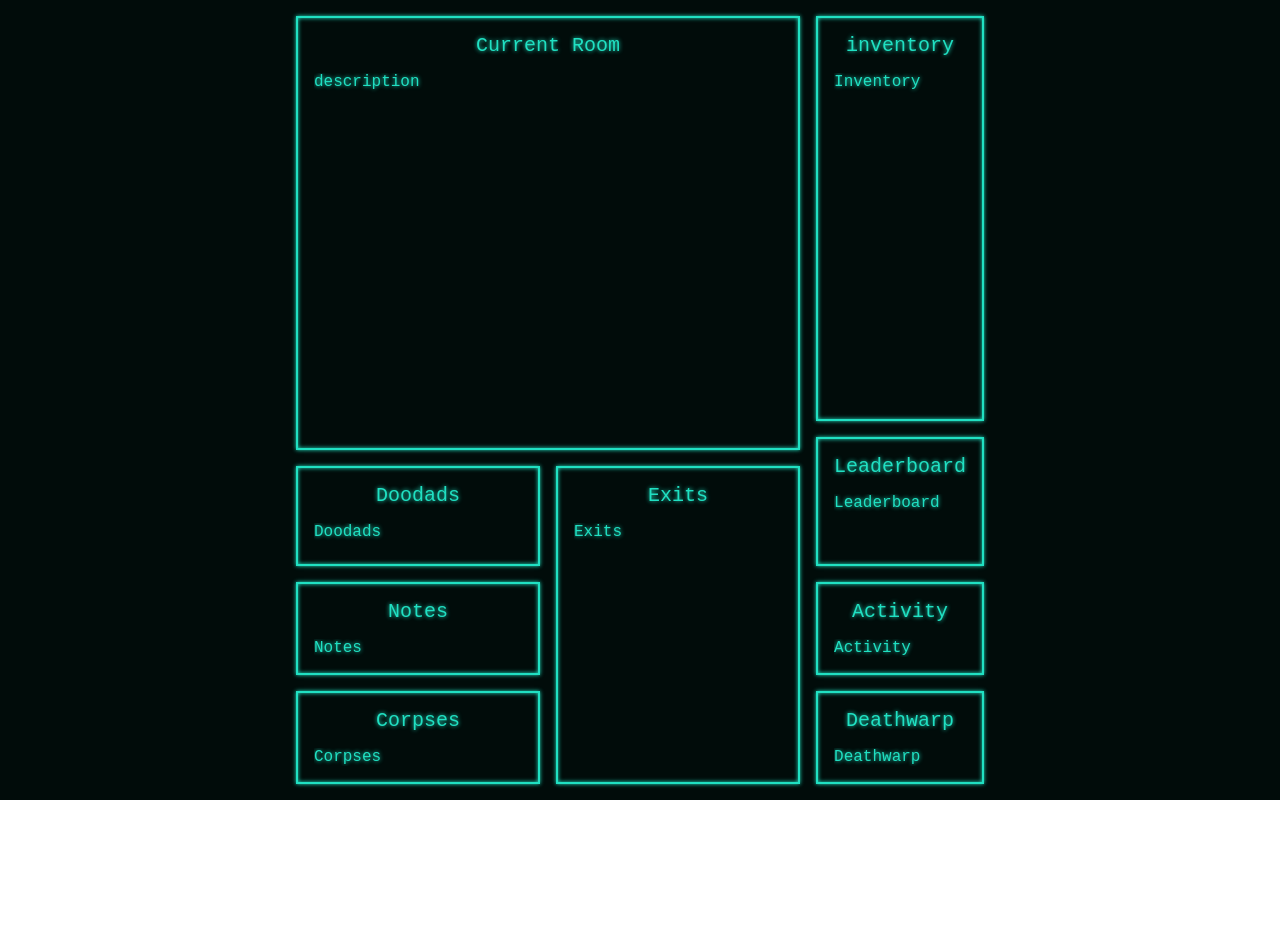
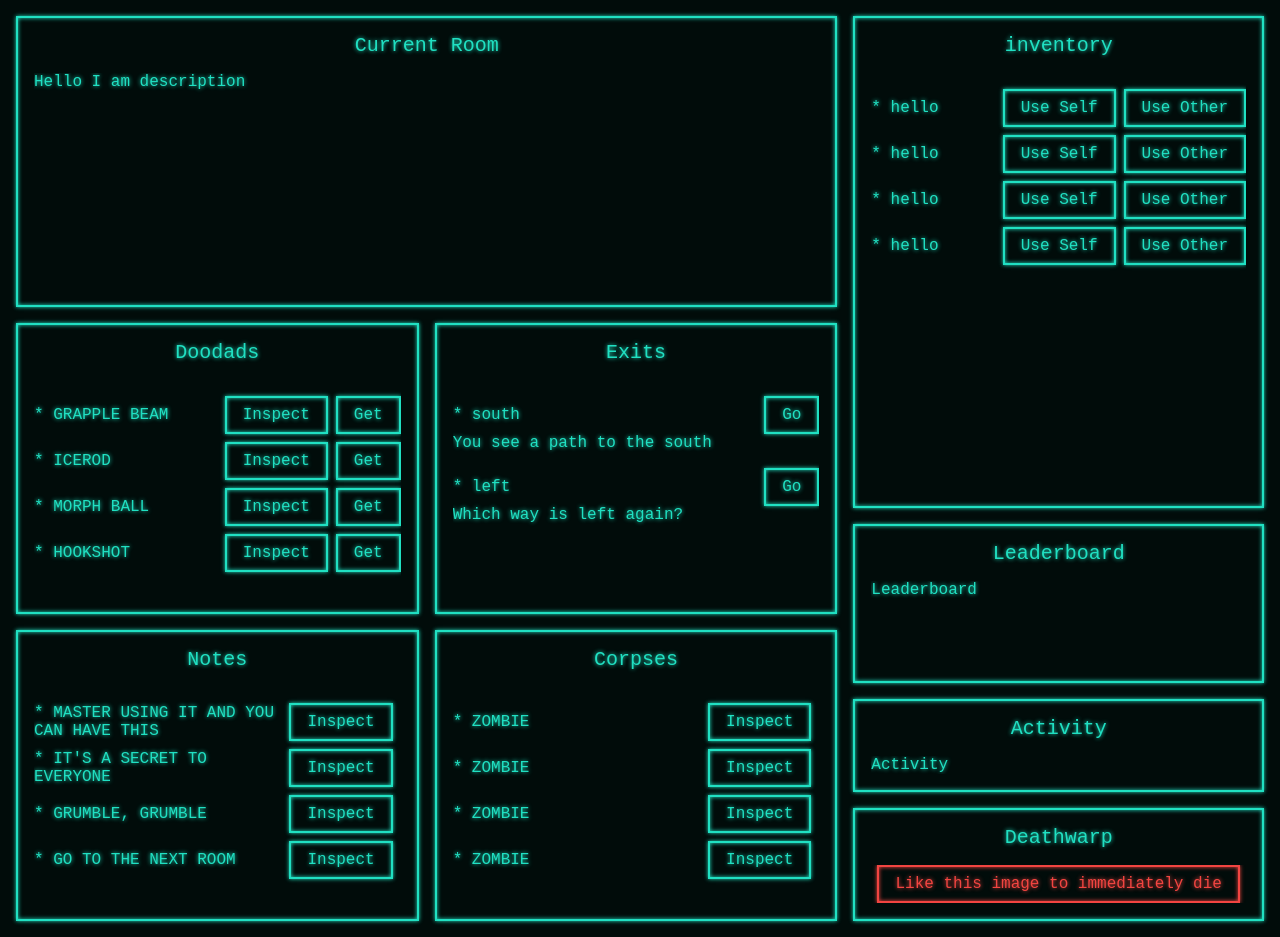
Before and after one commit to markgoetz/meta-zork-g, a React (Create React App) app: page / in a window 1280 px wide. Both pictures are taken after typing "Sample" into the empty fields and a click on the button "Enter". Before the commit the page ends 800 px from the top, so only its background shows below. Built offline with nearby package versions, Linux system fonts and the light colour scheme; a web font is replaced by a local one.

Commit message:
Add interface and stub game interaction methods

```diff
--- a/src/api/character.ts
+++ b/src/api/character.ts
@@ -4,6 +4,7 @@ import Response from '../definitions/Response';
 import Score from '../definitions/Score';
 import Adventurer from '../definitions/Adventurer';
 import Activity from '../definitions/Activity';
+import InventoryItem from '../definitions/InventoryItem';
 
 type AdventurerObject = {
     adventurer: Adventurer,
@@ -17,8 +18,8 @@ const me = async () => {
 
 const inventory = async () => {
     const client = getClient();
-    const response = await(client.get(CHARACTER.INVENTORY)) as Response<any[]>;
-    return response;
+    const response = await(client.get(CHARACTER.INVENTORY)) as Response<InventoryItem[]>;
+    return response.response;
 };
 
 const origin = async () => {
--- a/src/api/utils/client.ts
+++ b/src/api/utils/client.ts
@@ -10,6 +10,7 @@ const getClient = () => {
         transformResponse: [
             function(data: any) {
                 console.log(data);
+                return data;
             }
         ],
         baseURL: 'https://nerdzork.nerderylabs.com/api/',
--- a/src/components/Box.tsx
+++ b/src/components/Box.tsx
@@ -1,5 +1,5 @@
 /** @jsx jsx */
-import { jsx, css } from '@emotion/core'
+import { jsx, css } from '@emotion/core';
 import { SIZES, SHADOWS, BORDERS } from '../styling/variables';
 
 const boxStyle = css({
--- a/src/components/Button.tsx
+++ b/src/components/Button.tsx
@@ -24,6 +24,9 @@ const secondaryStyle = css({
     boxShadow: `${SHADOWS.SECONDARY_GLOW}, inset ${SHADOWS.SECONDARY_GLOW}`,
     color: COLORS.SECONDARY,
     textShadow: SHADOWS.SECONDARY_GLOW,
+    '&:hover, &:focus': {
+        backgroundColor: COLORS.SECONDARY,
+    }
 });
 
 type Props = React.HTMLProps<HTMLButtonElement> & {
--- /dev/null
+++ b/src/components/DoodadList.tsx
@@ -0,0 +1,47 @@
+/** @jsx jsx */
+import { jsx, css } from '@emotion/core'
+import Doodad from '../definitions/Doodad'
+import Button from './Button';
+import { SIZES } from '../styling/variables';
+import List from './List';
+
+type Props = {
+    doodads: Doodad[],
+    onGet?: (slug: string) => void,
+    onInspect: (slug: string) => void,
+};
+
+const bulletStyle = css({
+    '::before': {
+        content: '"* "',
+    }
+});
+
+const itemStyle = css({
+    display: 'grid',
+    gridTemplateColumns: '1fr auto auto',
+    width: '100%',
+    gridGap: SIZES.HALF,
+    paddingBottom: SIZES.HALF,
+    alignItems: 'center',
+});
+
+const DoodadList: React.FunctionComponent<Props> = ({ doodads, onGet, onInspect }) => (
+    <List>
+        {doodads.map(
+            doodad => (
+                <li key={doodad.slug}>
+                    <div css={itemStyle}>
+                        <div css={bulletStyle}>{doodad.lookMessage}</div>
+                        <Button type="button" onClick={() => onInspect(doodad.slug)}>Inspect</Button>
+                        {onGet && (
+                            <Button type="button" onClick={() => onGet(doodad.slug)}>Get</Button>
+                        )}
+                    </div>
+                </li>
+            )
+        )}
+    </List>
+);
+
+export default DoodadList;
--- /dev/null
+++ b/src/components/ExitList.tsx
@@ -0,0 +1,53 @@
+/** @jsx jsx */
+import { jsx, css } from '@emotion/core';
+import { SIZES } from '../styling/variables';
+import Button from './Button';
+import List from './List';
+
+type Props = {
+    exits: string[],
+    exitDescriptions: { [key: string] : string },
+    onMove: (direction: string) => void,
+};
+
+const directionStyle = css({
+    '::before': {
+        content: '"* "',
+    },
+    gridArea: 'direction',
+});
+
+const buttonStyle = css({ gridArea: 'button' });
+const descriptionStyle = css({ gridArea: 'description' });
+
+const itemStyle = css({
+    display: 'grid',
+    gridTemplateColumns: '1fr auto',
+    gridTemplateRows: 'auto auto',
+    gridTemplateAreas: `
+        "direction button"
+        "description description"
+    `,
+    width: '100%',
+    gridColumnGap: SIZES.HALF,
+    paddingBottom: SIZES.STANDARD,
+    alignItems: 'center',
+});
+
+const ExitList: React.FunctionComponent<Props> = ({ exits, exitDescriptions, onMove }) => (
+    <List>
+        {exits.map(exit =>
+            <li key={exit}>
+                <div css={itemStyle}>
+                    <div css={directionStyle}>{exit}</div>
+                    <div css={buttonStyle}>
+                        <Button type="button" onClick={() => onMove(exit)}>Go</Button>
+                    </div>
+                    <div css={descriptionStyle}>{exitDescriptions[exit]}</div>
+                </div>
+            </li>
+        )}
+    </List>
+);
+
+export default ExitList;
--- /dev/null
+++ b/src/components/GameState.tsx
@@ -0,0 +1,93 @@
+import React, { useEffect, useState } from 'react';
+import Room from '../definitions/Room';
+import InventoryItem from '../definitions/InventoryItem';
+import useLoadFromApi from '../hooks/useLoadFromApi';
+import roomApi from '../api/room';
+import characterApi from '../api/character';
+
+type Props = {
+    children: (
+        room: Room | null,
+        inventory: InventoryItem[] | null,
+        exitDescriptions: { [key: string]: string },
+        actions: {
+            onMove: (direction: string) => void,
+            onInspect: (slug: string) => void,
+            onGet: (slug: string) => void,
+            onUseSelf: (slug: string) => void,
+            onUseOther: (slug: string) => void,
+            onDeathWarp: () => void,
+        }
+    ) => JSX.Element,
+}
+
+const GameState: React.FunctionComponent<Props> = (props) => {
+    const [roomId, setRoomId] = useState(0);
+
+    const actions = {
+        onMove: console.log,
+        onInspect: console.log,
+        onGet: console.log,
+        onUseSelf: console.log,
+        onUseOther: console.log,
+        onDeathWarp: console.log,
+    }
+    // const [getRoom, room] = useLoadFromApi(roomApi.lookRoom);
+    // const [getInventory, inventory] = useLoadFromApi(characterApi.inventory);
+
+    // useEffect(
+    //     () => {
+    //         getRoom();
+    //     },
+    //     [roomId, getRoom]
+    // );
+
+    // useEffect(
+    //     () => {
+    //         getInventory();
+    //     },
+    //     [getInventory],
+    // )
+
+    const room: Room = {
+        description: 'Hello I am description',
+        notes: [
+            { slug: 'note-1', lookMessage: 'MASTER USING IT AND YOU CAN HAVE THIS' },
+            { slug: 'note-2', lookMessage: 'IT\'S A SECRET TO EVERYONE' },
+            { slug: 'note-3', lookMessage: 'GRUMBLE, GRUMBLE' },
+            { slug: 'note-4', lookMessage: 'GO TO THE NEXT ROOM' },
+        ],
+        doodads: [
+            { slug: '1-1', lookMessage: 'GRAPPLE BEAM' },
+            { slug: '2-1', lookMessage: 'ICEROD' },
+            { slug: '3-1', lookMessage: 'MORPH BALL' },
+            { slug: '4-1', lookMessage: 'HOOKSHOT' },
+        ],
+        corpses: [
+            { slug: '1', lookMessage: 'ZOMBIE' },
+            { slug: '2', lookMessage: 'ZOMBIE' },
+            { slug: '3', lookMessage: 'ZOMBIE' },
+            { slug: '4', lookMessage: 'ZOMBIE' },
+        ],
+        exits: [
+            'south',
+            'left',
+        ],
+    };
+
+    const inventory: InventoryItem[] = [
+        { slug: '123', inventoryMessage: 'hello '},
+        { slug: '1234', inventoryMessage: 'hello '},
+        { slug: '1235', inventoryMessage: 'hello '},
+        { slug: '1236', inventoryMessage: 'hello '},
+    ];
+
+    const exitDescriptions = {
+        south: 'You see a path to the south',
+        left: 'Which way is left again?',
+    };
+
+    return props.children(room, inventory, exitDescriptions, actions);
+};
+
+export default GameState;
--- /dev/null
+++ b/src/components/Inventory.tsx
@@ -0,0 +1,45 @@
+/** @jsx jsx */
+import { jsx, css } from '@emotion/core'
+import InventoryItem from '../definitions/InventoryItem'
+import Button from './Button';
+import { SIZES } from '../styling/variables';
+import List from './List';
+
+type Props = {
+    inventory: InventoryItem[],
+    onUseSelf: (slug: string) => void,
+    onUseOther: (slug: string) => void,
+};
+
+const bulletStyle = css({
+    '::before': {
+        content: '"* "',
+    }
+});
+
+const itemStyle = css({
+    display: 'grid',
+    gridTemplateColumns: '1fr auto auto',
+    width: '100%',
+    gridGap: SIZES.HALF,
+    paddingBottom: SIZES.HALF,
+    alignItems: 'center',
+});
+
+const Inventory: React.FunctionComponent<Props> = ({ inventory, onUseSelf, onUseOther }) => (
+    <List>
+        {inventory.map(
+            item => (
+                <li key={item.slug}>
+                    <div css={itemStyle}>
+                        <div css={bulletStyle}>{item.inventoryMessage}</div>
+                        <Button type="button" onClick={() => onUseSelf(item.slug)}>Use Self</Button>
+                        <Button type="button" onClick={() => onUseOther(item.slug)}>Use Other</Button>
+                    </div>
+                </li>
+            )
+        )}
+    </List>
+);
+
+export default Inventory;
--- /dev/null
+++ b/src/components/List.tsx
@@ -0,0 +1,17 @@
+/** @jsx jsx */
+import { jsx, css } from '@emotion/core';
+
+const listStyle = css({
+    listStyleType: 'none',
+    paddingLeft: 0,
+});
+
+type Props = React.HTMLProps<HTMLUListElement>;
+
+const List: React.FunctionComponent<Props> = (props) => (
+    <ul css={listStyle}>
+        {props.children}
+    </ul>
+);
+
+export default List;
--- a/src/components/Screen.tsx
+++ b/src/components/Screen.tsx
@@ -3,13 +3,19 @@ import { jsx, css } from '@emotion/core';
 import Box from './Box';
 
 import { SIZES } from '../styling/variables';
+import GameState from './GameState';
+import Button from './Button';
+import DoodadList from './DoodadList';
+import ExitList from './ExitList';
+import Inventory from './Inventory';
 
 const screenStyle = css({
     display: 'grid',
     gridGap: SIZES.STANDARD,
     gridTemplateRows: '100%',
-    gridTemplateColumns: '3fr 1fr',
+    gridTemplateColumns: '2fr 1fr',
     gridTemplateAreas: '"main sidebar"',
+    width: '100%',
     minHeight: '100vh',
     padding: SIZES.STANDARD,
 });
@@ -18,15 +24,12 @@ const mainStyle = css({
     display: 'grid',
     gridGap: SIZES.STANDARD,
     gridArea: 'main',
-    gridTemplateRows: '2fr 1fr 1fr 1fr',
+    gridTemplateRows: '1fr 1fr 1fr',
     gridTemplateColumns: '1fr 1fr',
     gridTemplateAreas: `
         "description description"
-        "description description"
-        "description description"
         "doodads     exits"
-        "notes       exits"
-        "corpses     exits"
+        "notes       corpses"
     `,
 });
 
@@ -56,27 +59,51 @@ const deathwarpStyle = css({ gridArea: 'deathwarp' });
 
 const Screen: React.FunctionComponent<{}> = () => {
     return (
+        <GameState>
+            {(room, inventory, exitDescriptions, actions) => (
                 <div css={screenStyle}>
                     <main css={mainStyle}>
                         <div css={descriptionStyle}>
-                    <Box title="Current Room">description</Box>
+                            <Box title="Current Room">{(room != null && room.description)}</Box>
                         </div>
                         <div css={doodadsStyle}>
-                    <Box title="Doodads">Doodads</Box>
+                            <Box title="Doodads">
+                                <DoodadList
+                                    doodads={room?.doodads ?? []}
+                                    onGet={actions.onGet}
+                                    onInspect={actions.onInspect}
+                                />
+                            </Box>
                         </div>
                         <div css={notesStyle}>
-                    <Box title="Notes">Notes</Box>
+                            <Box title="Notes">
+                                <DoodadList doodads={room?.notes ?? []} onInspect={actions.onInspect} />
+                            </Box>
                         </div>
                         <div css={corpsesStyle}>
-                    <Box title="Corpses">Corpses</Box>
+                            <Box title="Corpses">
+                                <DoodadList doodads={room?.corpses ?? []} onInspect={actions.onInspect} />
+                            </Box>
                         </div>
                         <div css={exitsStyle}>
-                    <Box title="Exits">Exits</Box>
+                            <Box title="Exits">
+                                <ExitList
+                                    exits={room?.exits ?? []}
+                                    exitDescriptions={exitDescriptions}
+                                    onMove={actions.onMove}
+                                />
+                            </Box>
                         </div>
                     </main>
                     <aside css={sidebarStyle}>
                         <div css={inventoryStyle}>
-                    <Box title="inventory">Inventory</Box>
+                            <Box title="inventory">
+                                <Inventory
+                                    inventory={inventory ?? []}
+                                    onUseSelf={actions.onUseSelf}
+                                    onUseOther={actions.onUseOther}
+                                />
+                            </Box>
                         </div>
                         <div css={leaderboardStyle}>
                             <Box title="Leaderboard">Leaderboard</Box>
@@ -85,10 +112,18 @@ const Screen: React.FunctionComponent<{}> = () => {
                             <Box title="Activity">Activity</Box>
                         </div>
                         <div css={deathwarpStyle}>
-                    <Box title="Deathwarp">Deathwarp</Box>
+                            <Box title="Deathwarp">
+                                <div css={{ textAlign: 'center'}}>
+                                    <Button theme="secondary" onClick={() => actions.onDeathWarp()}>
+                                        Like this image to immediately die
+                                    </Button>
+                                </div>
+                            </Box>
                         </div>
                     </aside>
                 </div>
+            )}
+        </GameState>
     );
 };
 
--- /dev/null
+++ b/src/hooks/useLoadFromApi.ts
@@ -0,0 +1,17 @@
+import { useState, useCallback } from 'react';
+
+const useLoadFromApi = <T>(apiMethod: () => Promise<T>): [() => void, T | null] => {
+    const [value, setValue] = useState<T | null>(null);
+
+    const callApiMethod = useCallback(
+        async() => {
+            const response = await apiMethod();
+            setValue(response);
+        },
+        [apiMethod],
+    );
+
+    return [callApiMethod, value];
+};
+
+export default useLoadFromApi;
```
Lines whose indentation alone changed are shown as unchanged.
